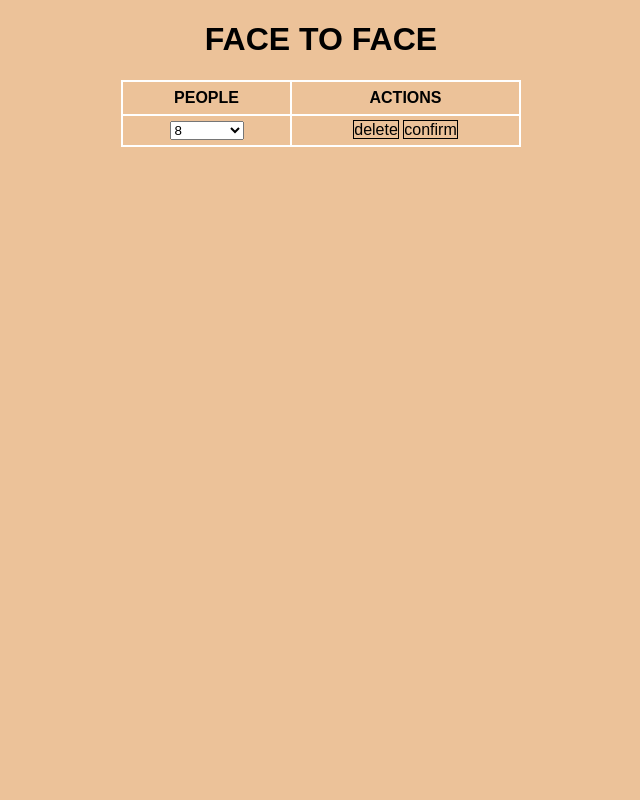
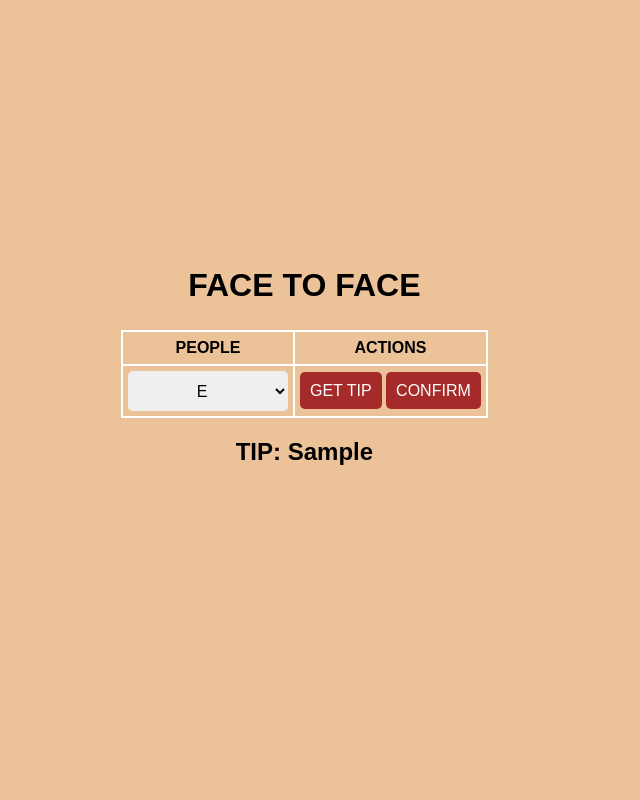
Before and after one commit to raphavtorres/face_to_face, a Flask app: template face_to_face/templates/index.html in a window 1280 px wide. Shown: the whole page, without its empty margins (319-959 px from the left). Run offline with Flask 3, Linux system fonts and the light colour scheme; the template is opened without the code that fills it: most values are stand-ins (such as "Sample title", 1, 10 or a date in 2020).

Commit message:
Add files via upload

```diff
--- a/face_to_face/static/style.css
+++ b/face_to_face/static/style.css
@@ -4,10 +4,16 @@ body {
 }
 
 .content {
+    display: flex;
     border: 2px, black;
     text-align: center;
     margin: 0 auto;
     width: 400px;
+    height: 100vh;
+}
+
+section {
+    margin-top: 60%;
 }
 
 table {
@@ -38,8 +44,34 @@ td {
     padding: 5px;
 }
 
+h1 {
+    font-size: 2em;
+}
+
 a {
     color: black;
     border: 1px solid black;
     text-decoration: none;
 }
+
+
+select {
+    font-family: sans-serif;
+    font-size: 1em;
+    text-transform: capitalize;
+    text-align: center;
+    border: 0px;
+    border-radius: 5px;
+    width: 10em;
+    height: 2.5em;
+}
+
+.btn {
+    background-color: brown;
+    color: white;
+    text-transform: uppercase;
+    border-radius: 5px;
+    border: none;
+    width: 5em;
+    padding: 10px;
+}
--- a/face_to_face/templates/index.html
+++ b/face_to_face/templates/index.html
@@ -9,6 +9,7 @@
 </head>
 <body>
     <div class="content">
+        <section>
             <h1>FACE TO FACE</h1>
             <table>
                 <tr>
@@ -17,18 +18,20 @@
                 </tr>
                 <tr>
                     <td>
-                    <select name="colour" method="GET" action="/" id="">
-                        <option value="{{colours[0]}}" selected>{{colours[0]}}</option>
-                        {% for colour in colours[1:] %}
-                            <option value="{{ colour }}" SELECTED>{{ colour }}</option>
+                        <select name="people" method="GET" action="/" id="">
+                            <option value="{{people[0]}}" selected>{{people[0]}}</option>
+                            {% for person in people[1:] %}
+                                <option value="{{ person }}" SELECTED>{{ person }}</option>
                             {% endfor %}
                         </select>
                     </td>
-                <td><a href="">delete</a>
-                    <a href="">confirm</a></td>
+                    <td><a href="" class="btn">get tip</a>
+                        <a href="" class="btn">confirm</a></td>
 
                 </tr>
             </table>
+            <h2>TIP: {{ tip_person }}</h2>
+        </section>
 
 
     </div>
```
Also changed, not shown: face_to_face/functions.py (+20 -1 lines), face_to_face/main.py (+37 -15 lines), json.json (+20 -0 lines). Lines whose indentation alone changed are shown as unchanged.
